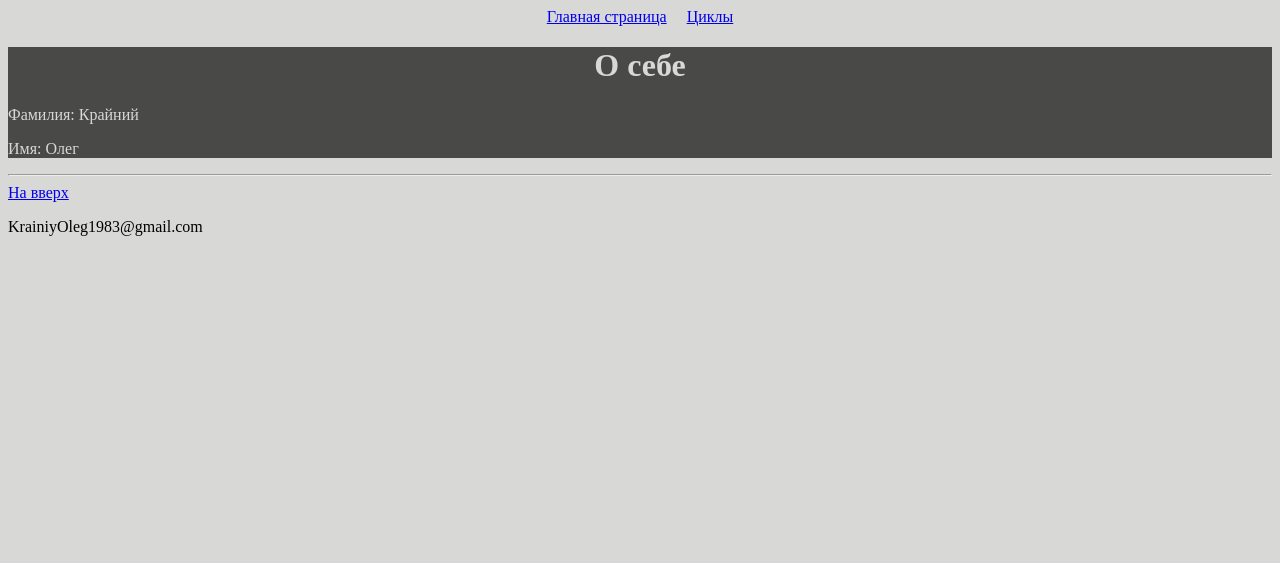
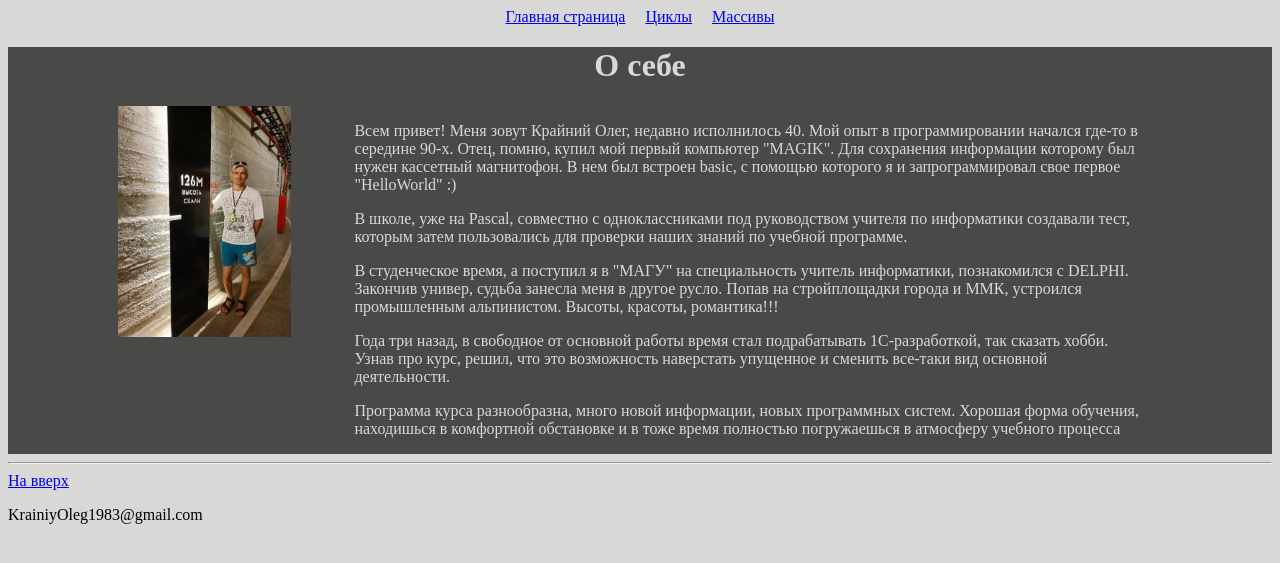
Before and after one commit to IrinaZorina/fact15, a PHP site: page / in a window 1280 px wide. Shown: the top 563 px of the page. Run offline with PHP 8.4, Linux system fonts and the light colour scheme.

Commit message:
add php arrays

```diff
--- a/portfolio/content-cycles.php
+++ b/portfolio/content-cycles.php
@@ -1,4 +1,4 @@
-<?php require "inc/header.php" ?>
+<?php require_once "inc/header.php" ?>
 
 
 <div class="content">
--- a/portfolio/inc/footer.php
+++ b/portfolio/inc/footer.php
@@ -1,4 +1,4 @@
-<footer>
+    <footer>
         <div class="container">
             <hr>
             <a href="#">На вверх</a>
--- a/portfolio/inc/header.php
+++ b/portfolio/inc/header.php
@@ -14,6 +14,7 @@
                     <div class="navbar-nav">
                         <div class="nav-link"> <a href="index.php">Главная страница</a></div>
                         <div class="nav-cycles"> <a href="content-cycles.php">Циклы</a></div>
+                        <div class="nav-arrays"> <a href="content-arrays.php">Массивы</a></div>
 
                     </div>
                 </div>
--- a/portfolio/index.php
+++ b/portfolio/index.php
@@ -1,13 +1,22 @@
 <?php require_once 'inc/header.php' ?>
 
-<div class="content">
+    <div class="content">
         <div class="container">
             <h1 class="slogan">О себе</h1>
-            <p>Фамилия: Крайний</p>
-            <p>Имя: Олег</p>
-
+            <div class="aboutTextAndImg">
+                <div class="aboutImg">
+                    <img src="image/Avotar.jpg" alt="" class="avotar" >
+                </div>
+                <div class="about_Text">
+                    <p>Всем привет! Меня зовут Крайний Олег, недавно исполнилось 40. Мой опыт в программировании начался где-то в середине 90-х. Отец, помню, купил мой первый компьютер "MAGIK". Для сохранения информации которому был нужен кассетный магнитофон. В нем был встроен basic, с помощью которого я и запрограммировал свое первое "HelloWorld" :)</p>
+                    <p>В школе, уже на Pascal, совместно с одноклассниками под руководством учителя по информатики создавали тест, которым затем пользовались для проверки наших знаний по учебной программе.</p>
+                    <p>В студенческое время, а поступил я в "МАГУ" на специальность учитель информатики, познакомился с DELPHI. Закончив универ, судьба занесла меня в другое русло. Попав на стройплощадки города и ММК, устроился промышленным альпинистом. Высоты, красоты, романтика!!!</p>
+                    <p>Года три назад, в свободное от основной работы время стал подрабатывать 1C-разработкой, так сказать хобби. Узнав про курс, решил, что это возможность наверстать упущенное и сменить все-таки вид основной деятельности.</p>
+                    <p>Программа курса разнообразна, много новой информации, новых программных систем. Хорошая форма обучения, находишься в комфортной обстановке и в тоже время полностью погружаешься в атмосферу учебного процесса</p>
+                </div>
+            </div>
         </div>
     </div>
 
 
-    <?php require_once 'inc/footer.php' ?>
+<?php require_once 'inc/footer.php' ?>
--- a/portfolio/style/style.css
+++ b/portfolio/style/style.css
@@ -11,9 +11,19 @@ body{
     gap: 20px;
 
 }
-h1{
+.slogan{
     text-align: center;
 }
 h2{
     text-align: center;
 }
+.aboutTextAndImg{
+    display: flex;
+}
+.avotar{
+    margin-left: 110px;
+    width: 50%;
+}
+.about_Text{
+    margin-right: 10%;
+}
```
Also changed, not shown: portfolio/content-arrays.php (added, +77 -0 lines), portfolio/index.html (+12 -0 lines), portfolio/image/Avotar.jpg (added).
